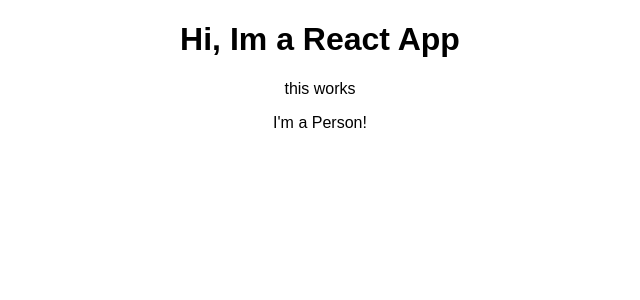
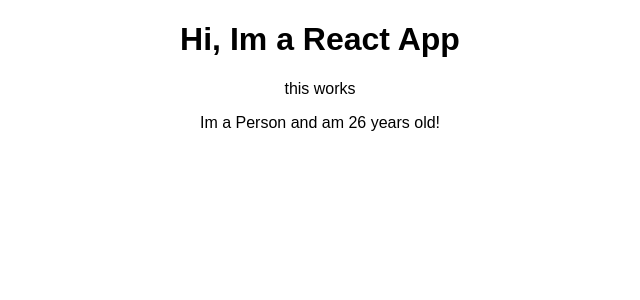
Before and after one commit to Q-Win/react-complete-guide, a React (Create React App) app: page / in a window 1280 px wide. Shown: the top 300 px of the page, without its empty margins (320-960 px from the left). Built offline with nearby package versions, Linux system fonts and the light colour scheme.

Commit message:
add JS into Person component

```diff
--- a/src/Person/Person.js
+++ b/src/Person/Person.js
@@ -1,7 +1,7 @@
 import React from 'react';
 
 const person = () => {
-  return <p> I'm a Person!</p>
+  return <p> Im a Person and am {Math.floor(Math.random() * 30)} years old!</p>
 }
 
 export default person;
```
